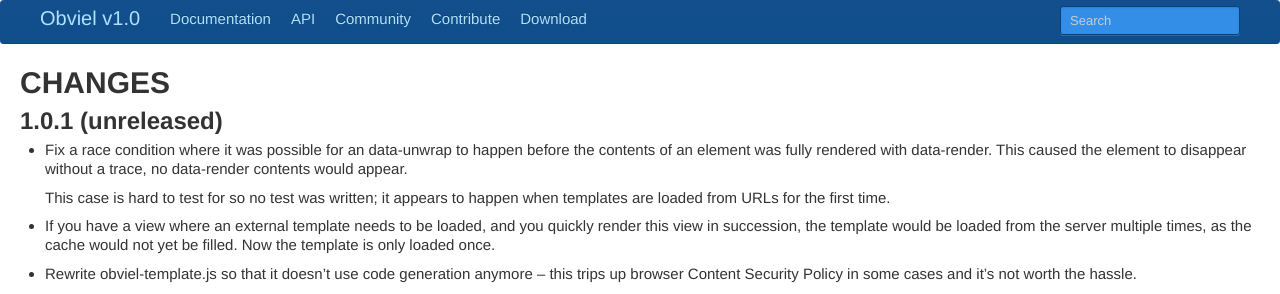
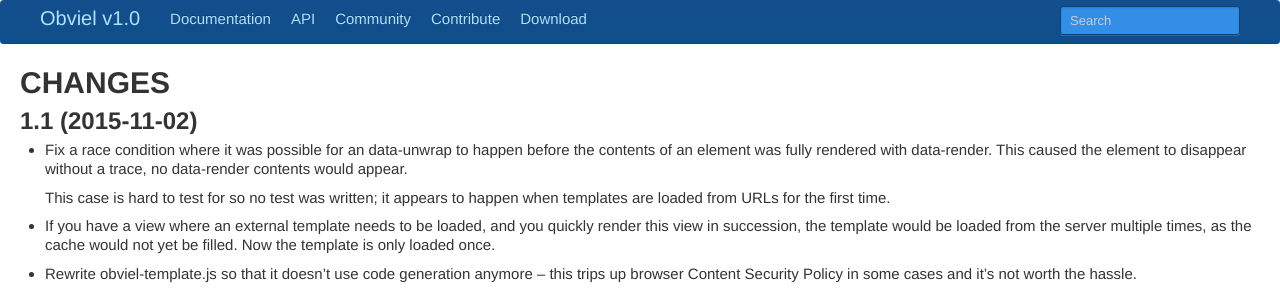
Before and after one commit to obviel/obviel, a Sphinx documentation site: the page built from doc/CHANGES.txt, in a window 1280 px wide and 900 px high. Shown: the top 294 px of the window. Built offline with Sphinx 7.4.7, drawn with Linux system fonts in a browser that asks for light colours.

Commit message:
Prepare for release.

```diff
--- a/doc/CHANGES.txt
+++ b/doc/CHANGES.txt
@@ -1,8 +1,8 @@
 CHANGES
 *******
 
-1.0.1 (unreleased)
-==================
+1.1 (2015-11-02)
+================
 
 * Fix a race condition where it was possible for an data-unwrap to
   happen before the contents of an element was fully rendered with
```
